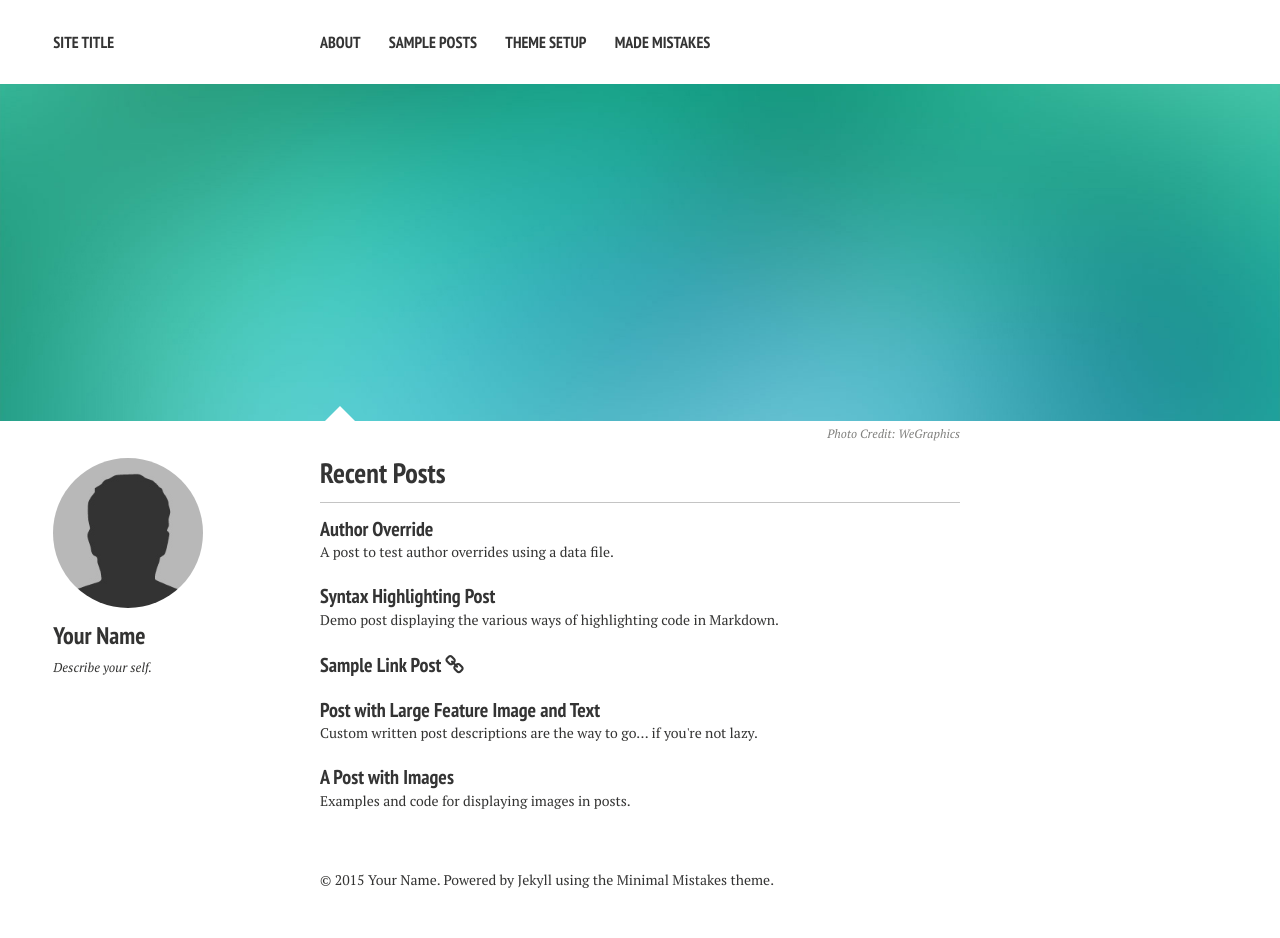
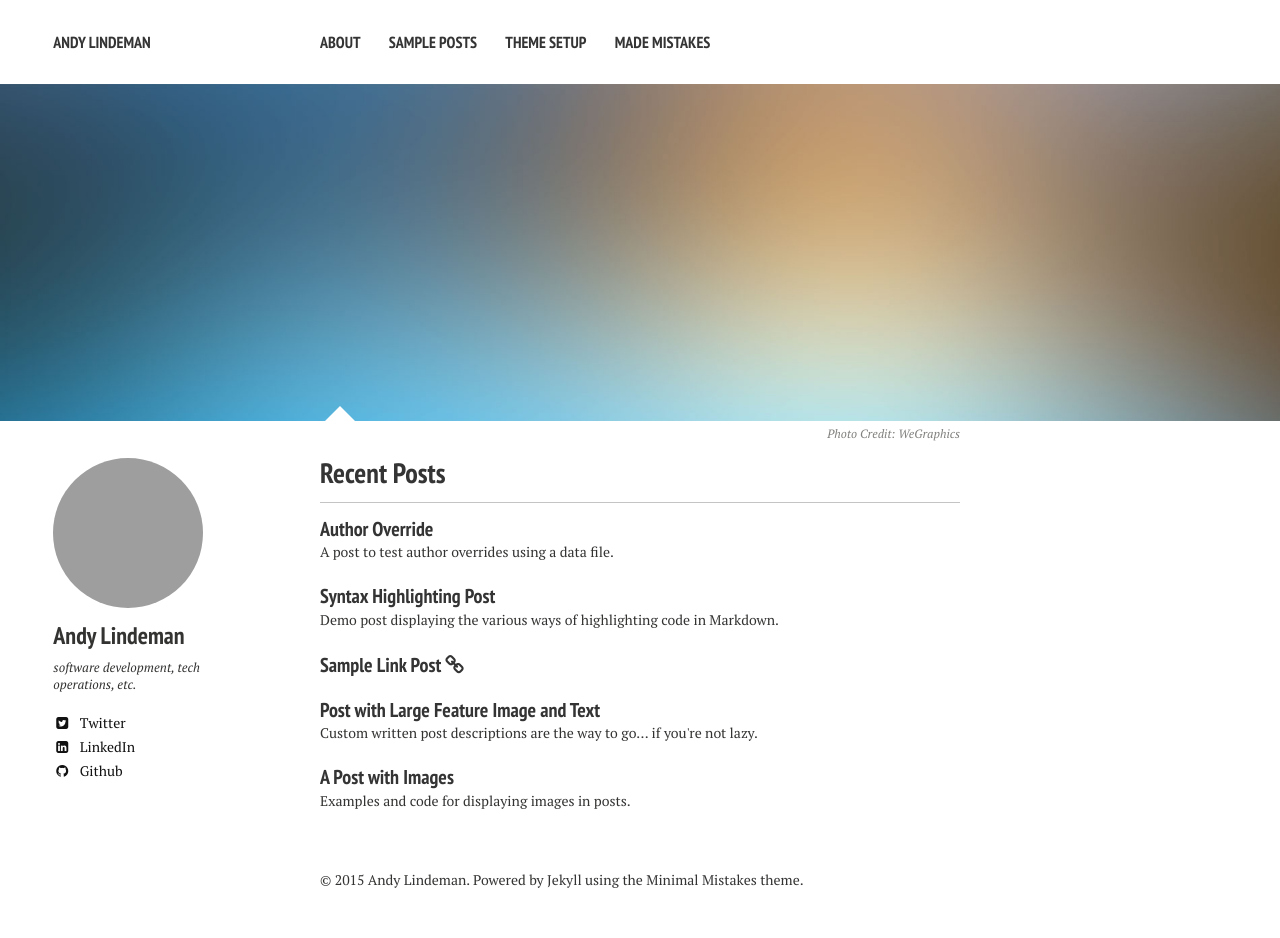
Before and after one commit to poldham/alindeman.github.io, a Jekyll site: the page built from index.md, in a window 1280 px wide. Built offline with Jekyll 4.4.1, drawn with Linux system fonts in a browser that asks for light colours; nearby versions of some CDN libraries; grey boxes are pictures that could not be loaded.

Commit message:
Makes the site my own

```diff
--- a/_config.yml
+++ b/_config.yml
@@ -1,14 +1,13 @@
 # Site wide configuration
 
-title:            Site Title
-locale:           en_US
-url:
-
+title: Andy Lindeman
+locale: en_US
+url: #http://andylindeman.com
 
 # Jekyll configuration
 
-permalink:   /:categories/:title/
-markdown:    kramdown
+permalink: /:title/
+markdown: kramdown
 highlighter: pygments
 sass:
   sass_dir: _sass
@@ -23,15 +22,14 @@ kramdown:
   toc_levels: 1..6
   use_coderay: false
 
-
 # Site owner
 owner:
-  name: Your Name
-  avatar: bio-photo.jpg
-  bio: "Describe your self."
+  name: Andy Lindeman
+  avatar: http://www.gravatar.com/avatar/04ec66ce302551a608ec3a0451cfa1f2.png?s=400
+  bio: "software development, tech operations, etc."
   email:
   disqus-shortname:
-  twitter: #username
+  twitter: alindeman
   facebook: #username
   google:
     plus: #username
@@ -40,9 +38,9 @@ owner:
     ad-client:
     ad-slot:
   bing-verify:
-  github: #username
+  github: alindeman
   stackoverflow: #http://stackoverflow.com/users/123456/username
-  linkedin: #username
+  linkedin: andylindeman
   instagram: #username
   lastfm: #username
   tumblr: #username
--- a/index.md
+++ b/index.md
@@ -3,7 +3,7 @@ layout: home
 excerpt: "A minimal Jekyll theme for your blog by designer Michael Rose."
 tags: [Jekyll, theme, responsive, blog, template]
 image:
-  feature: sample-image-1.jpg
+  feature: sample-image-4.jpg
   credit: WeGraphics
   creditlink: http://wegraphics.net/downloads/free-ultimate-blurred-background-pack/
 ---
```
